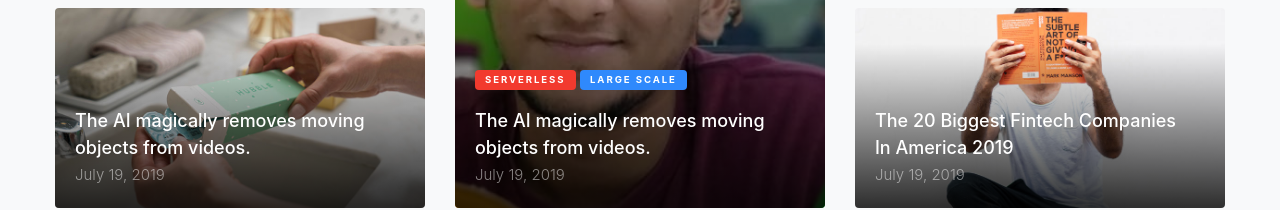
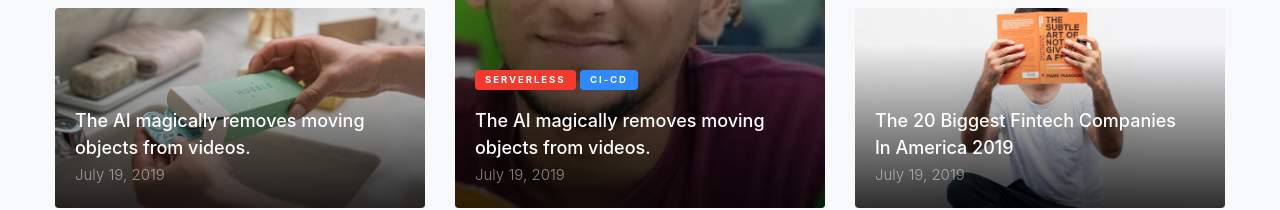
Before and after one commit to nithingautham/nitin-ai-engineer, a plain HTML site: page index.html in a window 1280 px wide. Shown: the part 374-584 px from the top of the page. Drawn offline with Linux system fonts and the light colour scheme; files whose address does not match are found by name; a web font is replaced by a local one.

Commit message:
Update index.html

```diff
--- a/index.html
+++ b/index.html
@@ -91,7 +91,7 @@
               <div class="text">
                 <div class="post-categories mb-3">
                   <span class="post-category bg-danger">Serverless</span>
-                  <span class="post-category bg-primary">Large scale</span>
+                  <span class="post-category bg-primary">CI-CD</span>
                 </div>
                 <h2>The AI magically removes moving objects from videos.</h2>
                 <span class="date">July 19, 2019</span>
```
